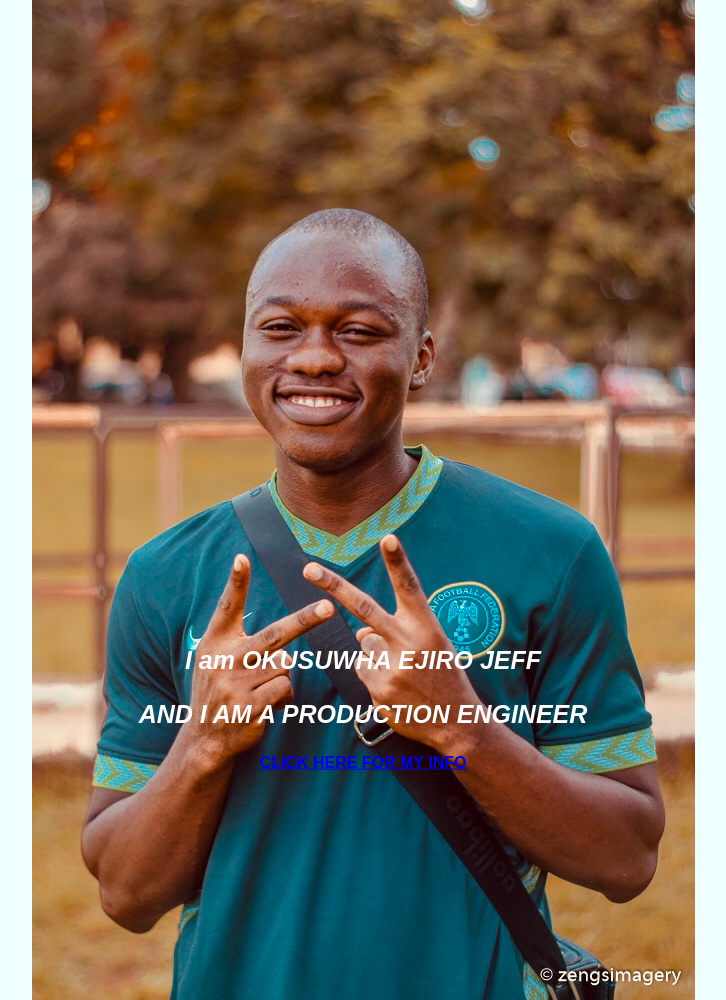
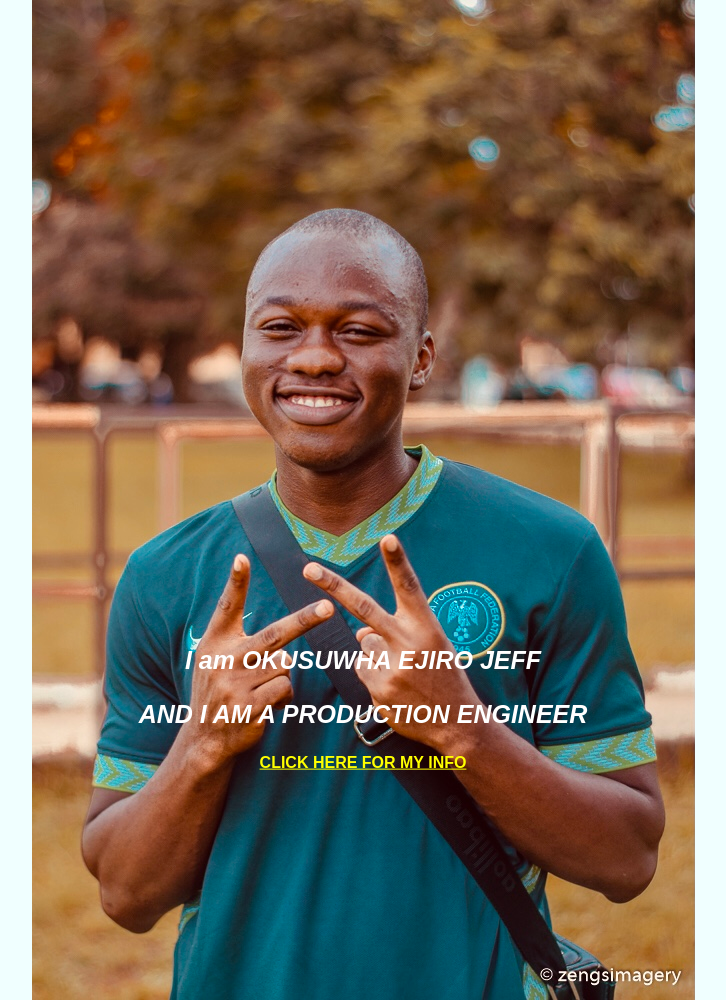
Before and after one commit to Jeffjonesman/cv, a plain HTML site: page background.html in a window 1280 px wide. Shown: the whole page, without its empty margins (277-1003 px from the left). Drawn offline with Linux system fonts and the light colour scheme.

Commit message:
second commit

```diff
--- a/HTML - Personal Site/background.html
+++ b/background.html
@@ -40,6 +40,11 @@
       font-style: oblique;
       color: white;
     }
+
+    .link {
+      color: yellow;
+    }
+
   </style>
 </head>
 
@@ -48,7 +53,7 @@
     <div class="hero-text">
       <h1> I am OKUSUWHA EJIRO JEFF</h1>
       <h3>AND I AM A PRODUCTION ENGINEER</h3>
-      <a href="index.html"><strong>CLICK HERE FOR MY INFO</strong></a>
+      <a href="index.html" class="link"><strong>CLICK HERE FOR MY INFO</strong></a>
     </div>
   </div>
 </body>
```
Also changed, not shown: CSS/Styles.css (renamed from HTML - Personal Site/CSS/Styles.css), IMG_0577.jpg (renamed from HTML - Personal Site/IMG_0577.jpg), form.html (renamed from HTML - Personal Site/form.html), index.html (renamed from HTML - Personal Site/index.html), my contact info.html (renamed from HTML - Personal Site/my contact info.html), my pic.JPG (renamed from HTML - Personal Site/my pic.JPG).
